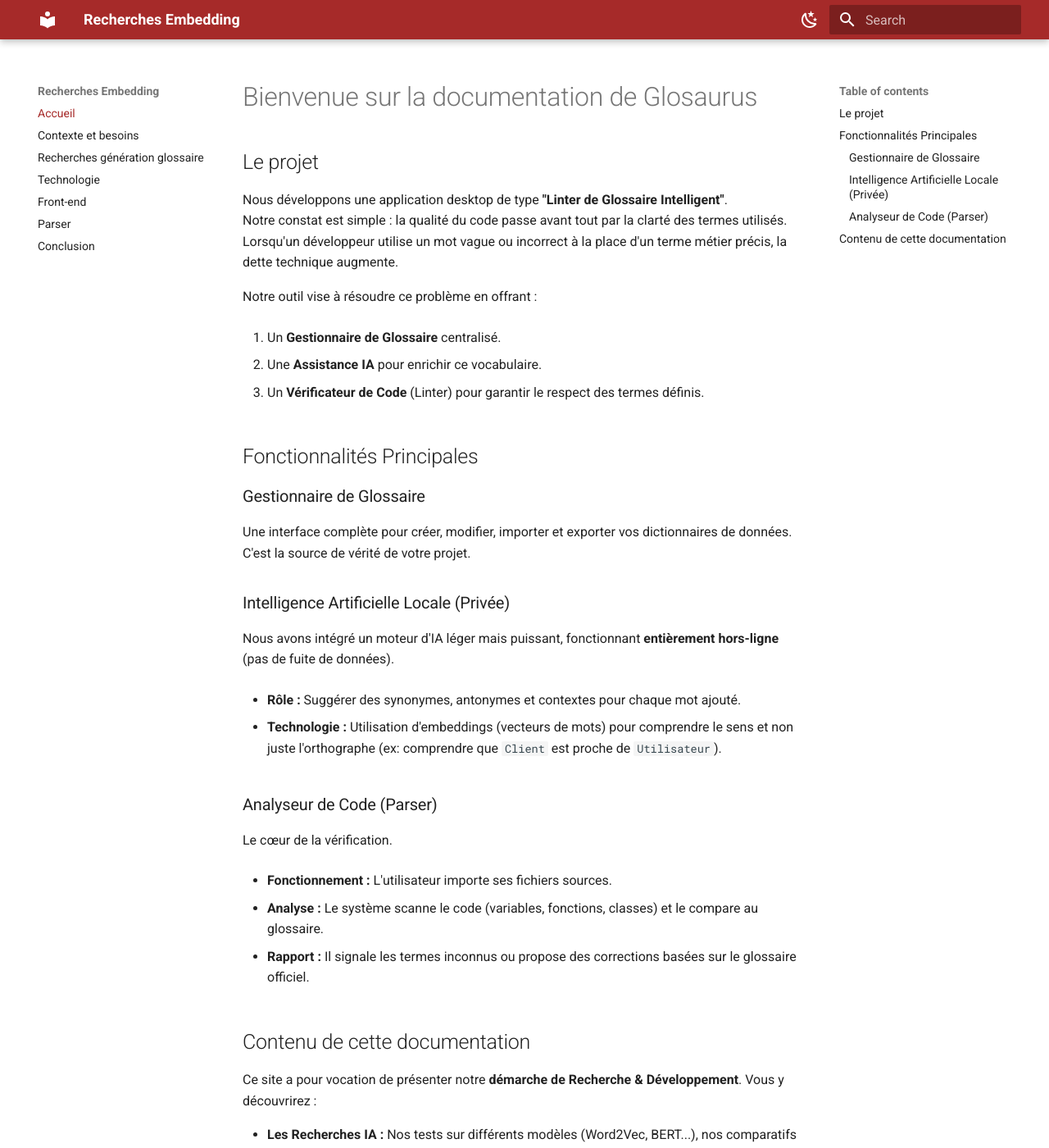
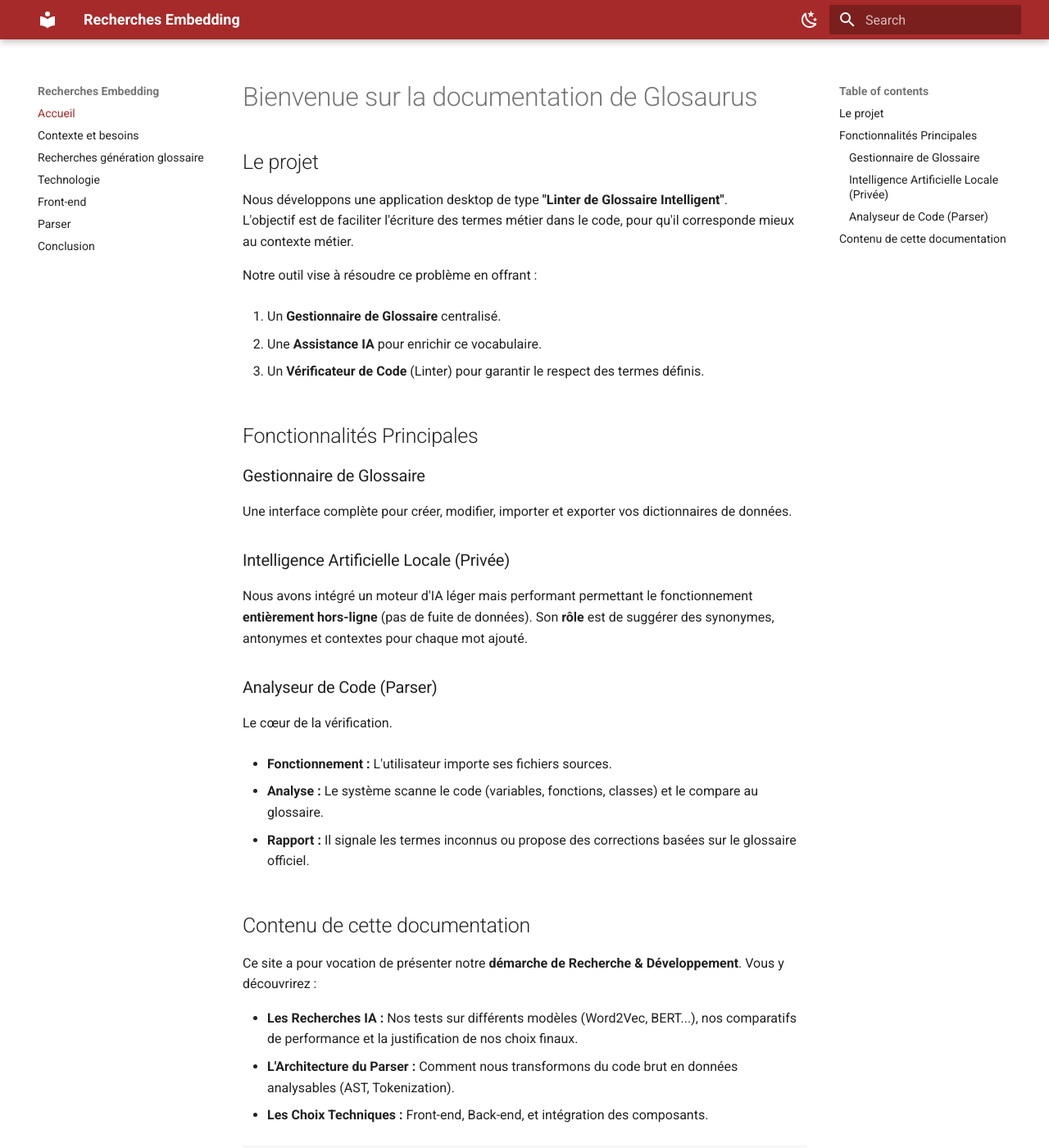
Before and after one commit to Embedding-Groupe/synthese-de-recherche-mkdocs, an MkDocs documentation site: the page built from docs/index.md, in a window 1280 px wide and 1400 px high. Shown: the whole window at 82% size. Built offline with MkDocs 1.6.1 and Material for MkDocs 9.7.7, drawn with Linux system fonts in a browser that asks for light colours; some of the changed text lies outside the part shown.

Commit message:
reformulation et suppression d'élément trop commerciaux

```diff
--- a/docs/index.md
+++ b/docs/index.md
@@ -3,7 +3,7 @@
 ## Le projet
 
 Nous développons une application desktop de type **"Linter de Glossaire Intelligent"**.
-Notre constat est simple : la qualité du code passe avant tout par la clarté des termes utilisés. Lorsqu'un développeur utilise un mot vague ou incorrect à la place d'un terme métier précis, la dette technique augmente.
+L'objectif est de faciliter l'écriture des termes métier dans le code, pour qu'il corresponde mieux au contexte métier.
 
 Notre outil vise à résoudre ce problème en offrant :
 
@@ -16,14 +16,10 @@ Notre outil vise à résoudre ce problème en offrant :
 ## Fonctionnalités Principales
 
 ### Gestionnaire de Glossaire
-Une interface complète pour créer, modifier, importer et exporter vos dictionnaires de données. C'est la source de vérité de votre projet.
+Une interface complète pour créer, modifier, importer et exporter vos dictionnaires de données.
 
 ### Intelligence Artificielle Locale (Privée)
-Nous avons intégré un moteur d'IA léger mais puissant, fonctionnant **entièrement hors-ligne** (pas de fuite de données).
-
-*   **Rôle :** Suggérer des synonymes, antonymes et contextes pour chaque mot ajouté.
-
-*   **Technologie :** Utilisation d'embeddings (vecteurs de mots) pour comprendre le sens et non juste l'orthographe (ex: comprendre que `Client` est proche de `Utilisateur`).
+Nous avons intégré un moteur d'IA léger mais performant permettant le fonctionnement **entièrement hors-ligne** (pas de fuite de données). Son **rôle** est de suggérer des synonymes, antonymes et contextes pour chaque mot ajouté.
 
 ### Analyseur de Code (Parser)
 Le cœur de la vérification.
```
Also changed, not shown: other parts of docs/index.md (+1 -1 lines).
